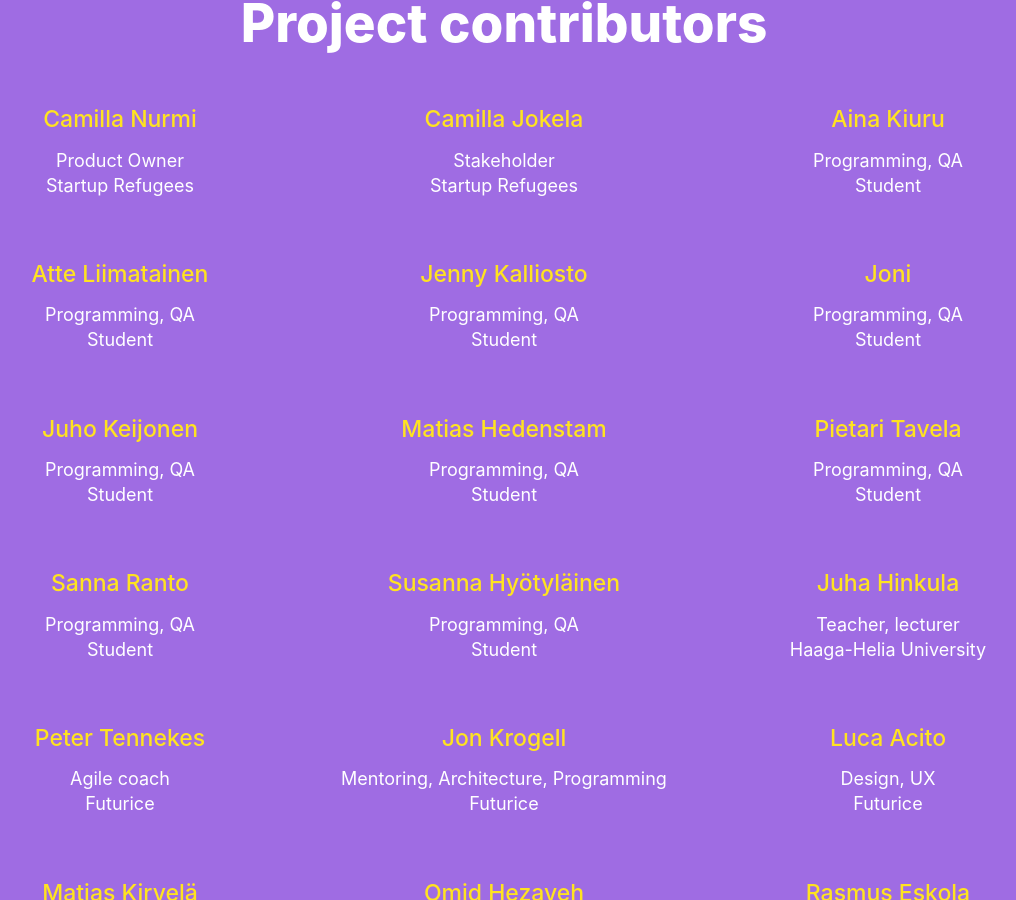
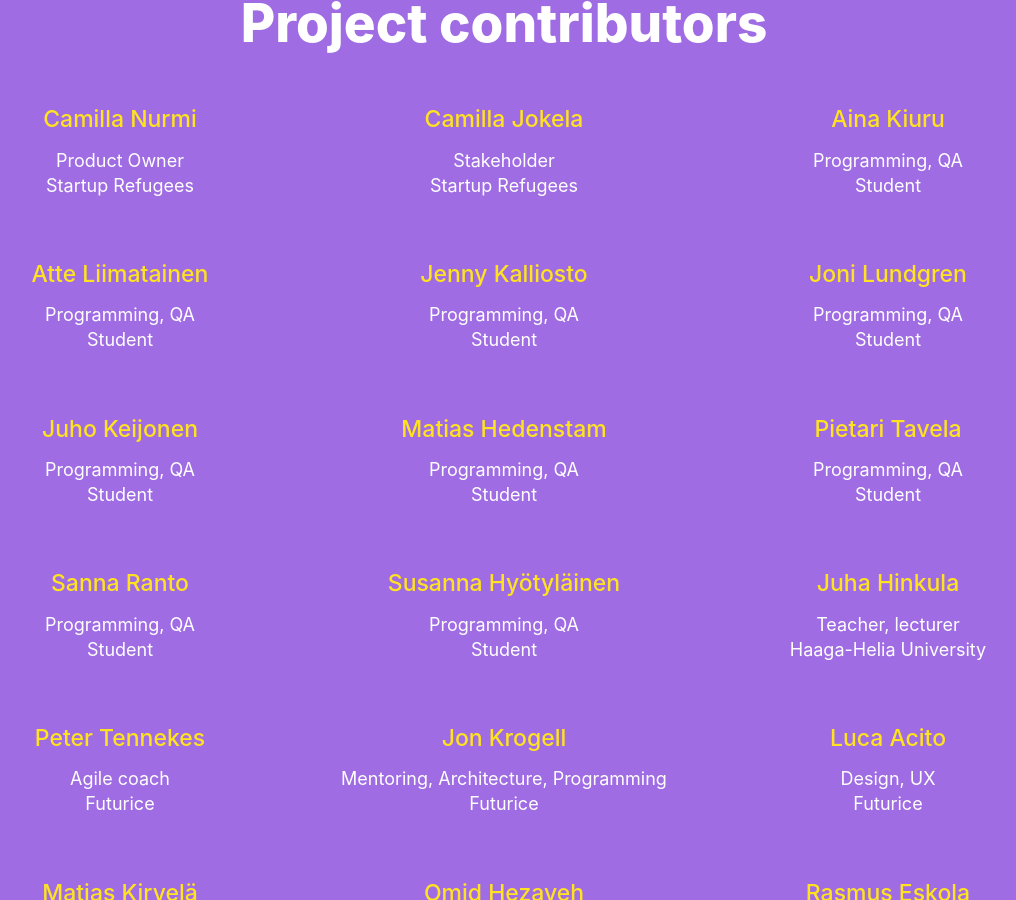
Before and after one commit to futurice/spiceprogram, a Jekyll site: the page built from projects/match.html, in a window 1280 px wide and 900 px high, scrolled down 1328 px. Shown: the whole window, without its empty margins (136-1152 px from the left). Built offline with Jekyll 4.4.1, drawn with Linux system fonts in a browser that asks for light colours; nearby versions of some CDN libraries.

Commit message:
Text changes

```diff
--- a/projects/match.html
+++ b/projects/match.html
@@ -57,7 +57,7 @@ custom_js:
         <p>Programming, QA<br/>Student</p>
       </div>
     <div class="criterion">
-        <h3>Joni</h3>
+        <h3>Joni Lundgren</h3>
         <p>Programming, QA<br/>Student</p>
       </div>
      <div class="criterion">
```
